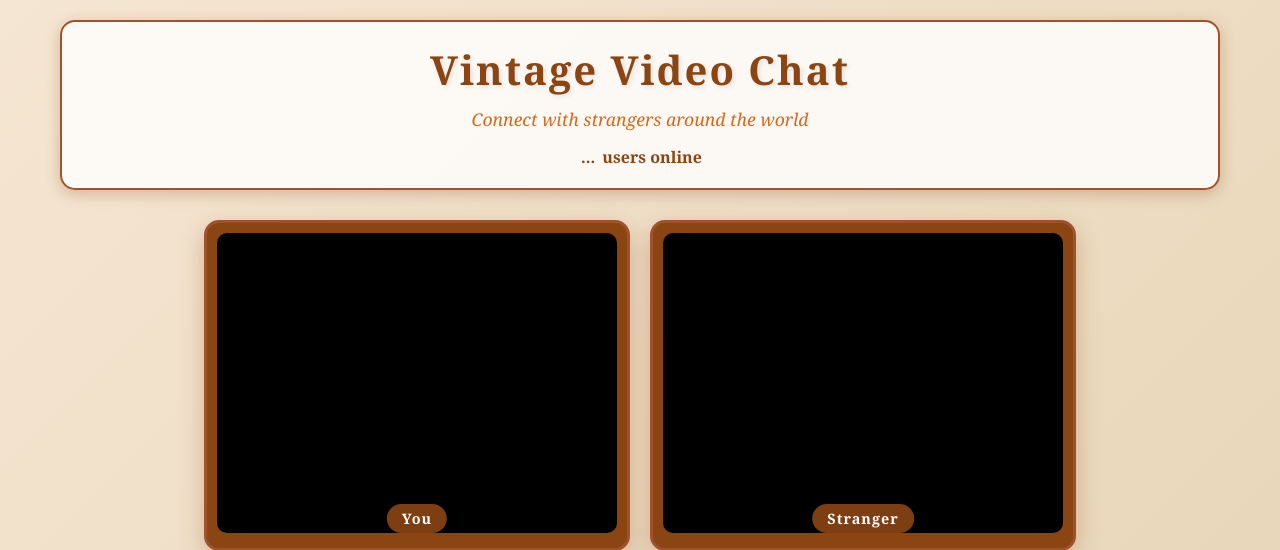
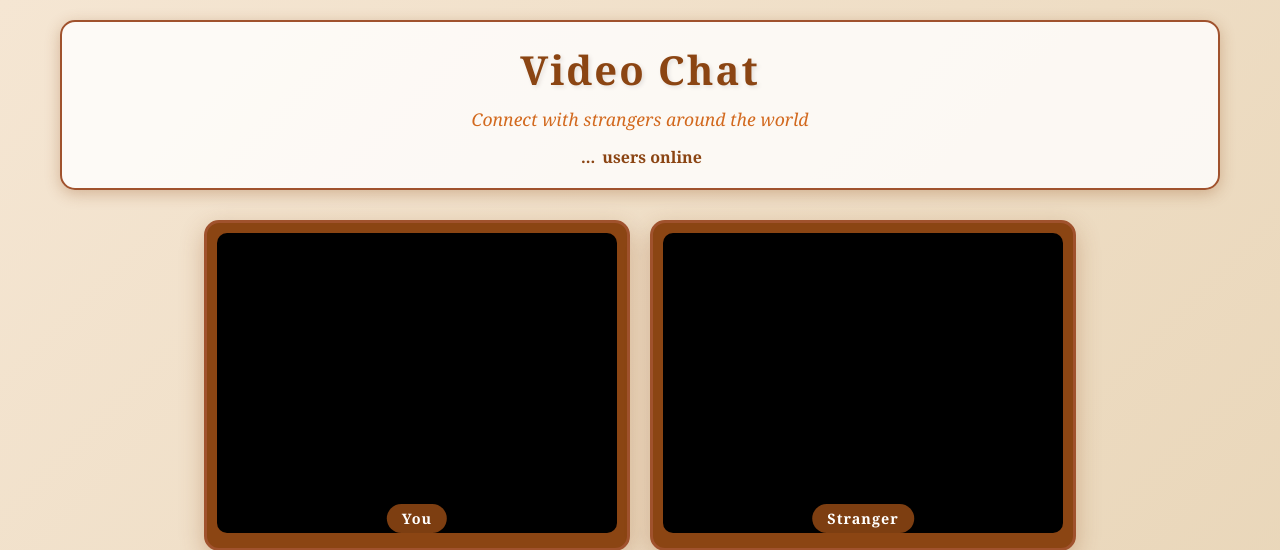
Before and after one commit to nishannn07/video-chat, a Flask app: page / in a window 1280 px wide. Shown: the top 550 px of the page. Run offline with Flask 3, Linux system fonts and the light colour scheme; some libraries are stand-ins or nearby versions.

Commit message:
Ready for deployment

```diff
--- a/templates/index.html
+++ b/templates/index.html
@@ -3,14 +3,14 @@
 <head>
     <meta charset="UTF-8">
     <meta name="viewport" content="width=device-width, initial-scale=1.0">
-    <title>Vintage Video Chat</title>
+    <title>Video Chat</title>
     <script src="https://cdn.socket.io/4.5.4/socket.io.min.js"></script>
     <link rel="stylesheet" href="{{ url_for('static', filename='style.css') }}">
 </head>
 <body>
     <div class="container">
         <header class="header">
-            <h1 class="title">Vintage Video Chat</h1>
+            <h1 class="title">Video Chat</h1>
             <p class="subtitle">Connect with strangers around the world</p>
             <p class="user-count" id="userCount">
                 <span id="userCountNumber">...</span> users online
```
